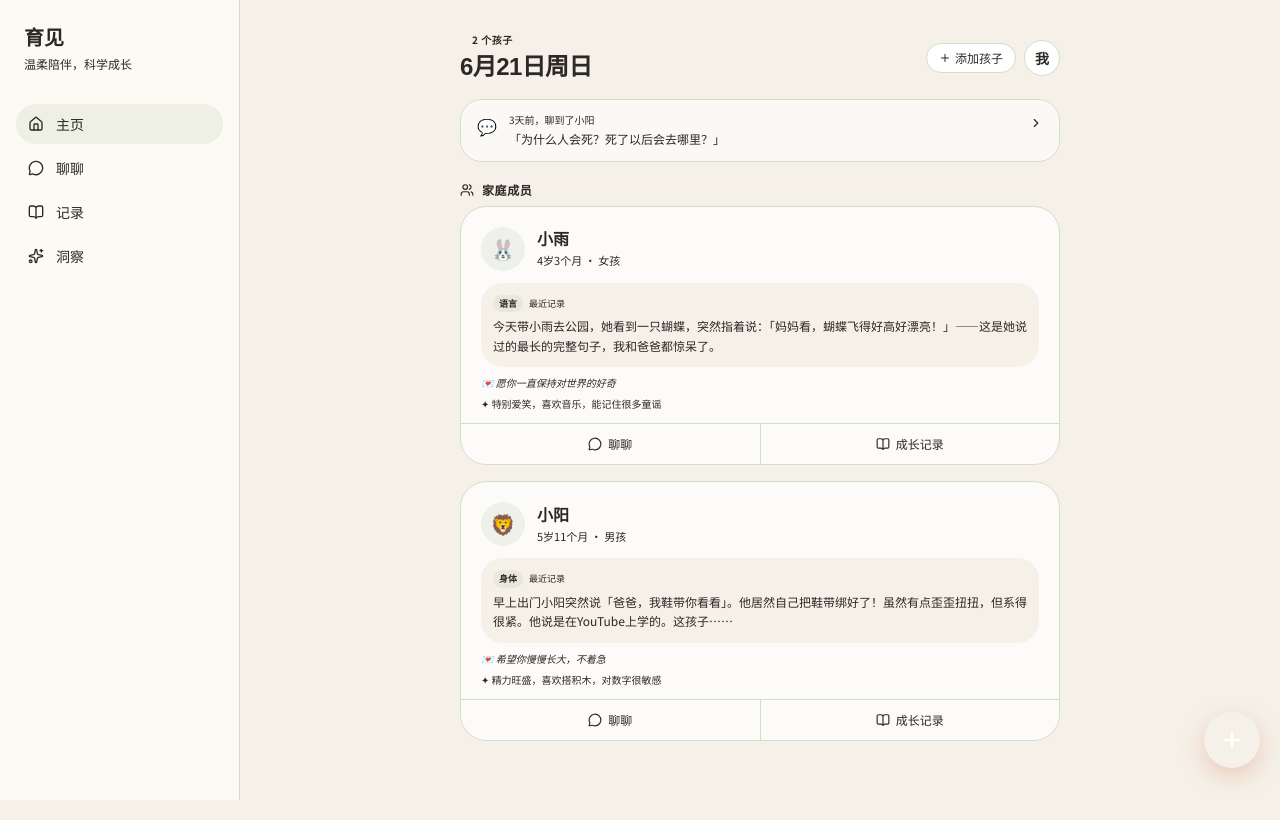
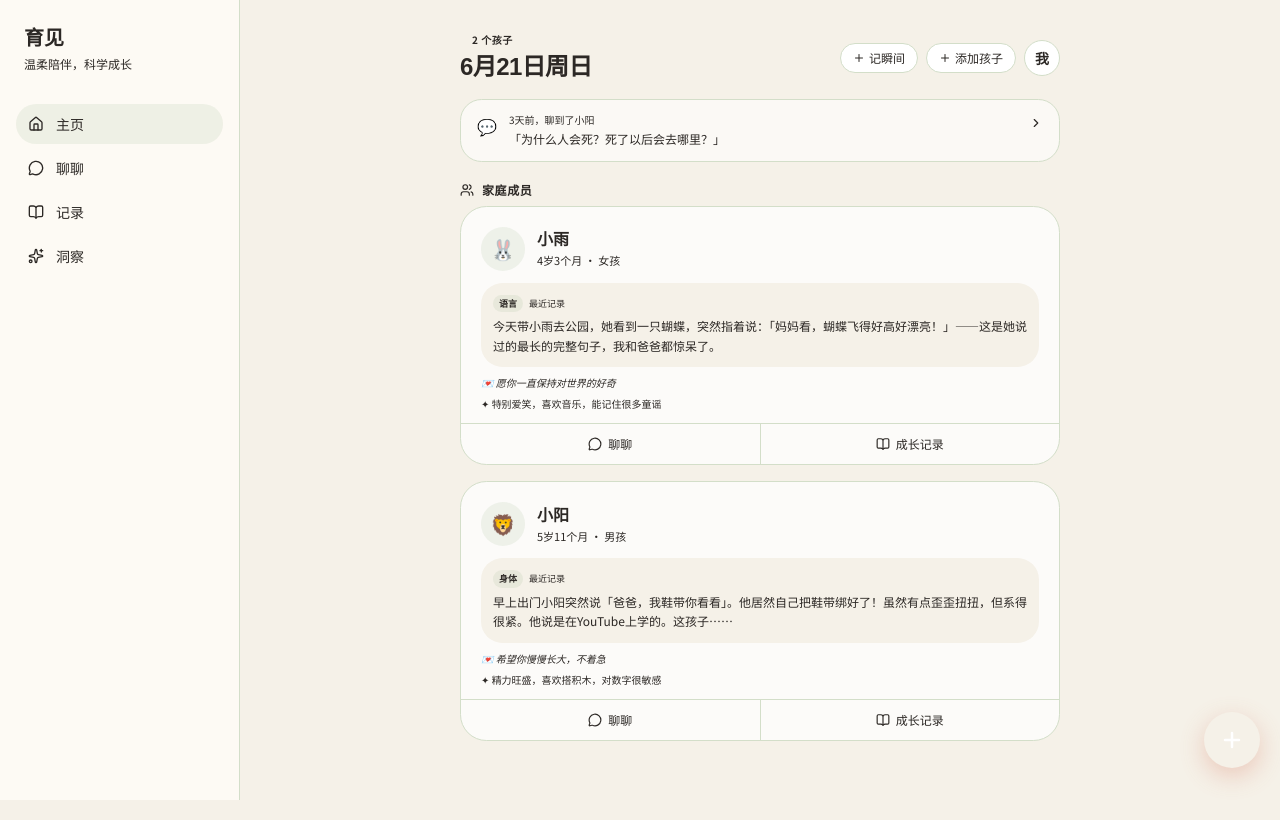
Before and after one commit to Sheyuy/growsee, a Next.js app: page / in a window 1280 px wide. Shown: the top 820 px of the page. Built offline with nearby package versions, Linux system fonts and the light colour scheme.

Commit message:
feat: 主页头部添加「记瞬间」按钮

```diff
--- a/src/components/screens/HomeScreen.tsx
+++ b/src/components/screens/HomeScreen.tsx
@@ -253,6 +253,13 @@ export function HomeScreen() {
           </div>
           <div className="flex items-center gap-2">
             {children.length > 0 && (
+              <motion.button whileTap={{ scale: 0.9 }} onClick={handleAddRecord}
+                className="flex items-center gap-1 px-3 py-1.5 rounded-full border text-xs font-medium"
+                style={{ borderColor: "var(--color-border)", color: "var(--color-text-secondary)", backgroundColor: "white" }}>
+                <Plus className="w-3 h-3" /> 记瞬间
+              </motion.button>
+            )}
+            {children.length > 0 && (
               <motion.button whileTap={{ scale: 0.9 }} onClick={handleAddChild}
                 className="flex items-center gap-1 px-3 py-1.5 rounded-full border text-xs font-medium"
                 style={{ borderColor: "var(--color-border)", color: "var(--color-text-secondary)", backgroundColor: "white" }}>
```
